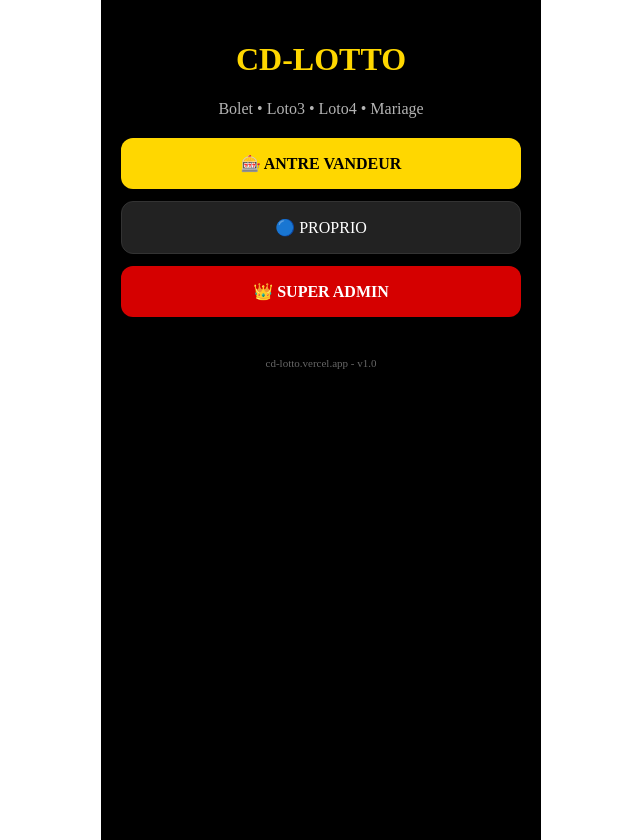
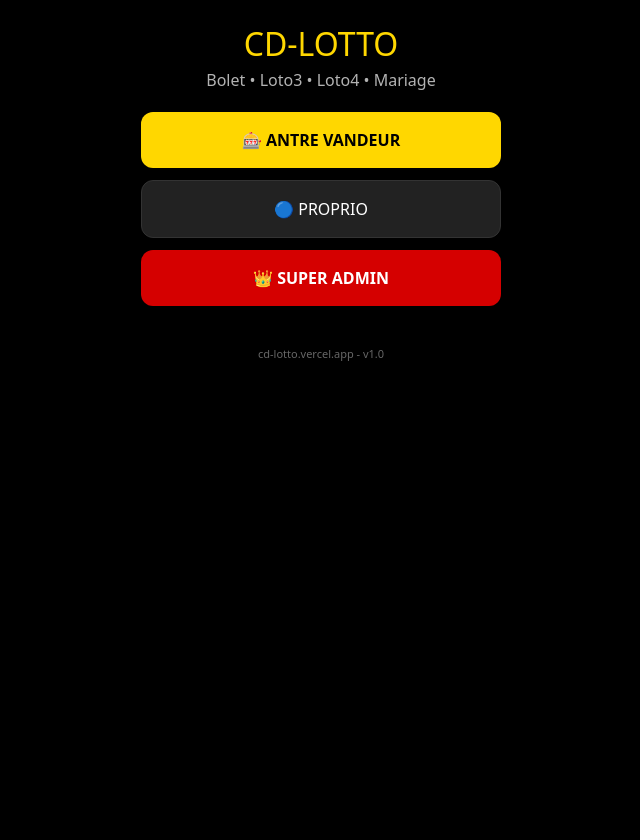
Before and after one commit to cerdieuulysse125-byte/Cd-lotto-, a Next.js app: page / in a window 1280 px wide. Shown: the whole page, without its empty margins (319-959 px from the left). After the commit the page ends 800 px from the top, so only its background shows below. Built offline with nearby package versions, Linux system fonts and the light colour scheme.

Commit message:
Update layout.tsx

```diff
--- a/app/layout.tsx
+++ b/app/layout.tsx
@@ -1,8 +1,2 @@
-import React from "react"
-export default function RootLayout({ children }: { children: React.ReactNode }) {
-  return (
-    <html lang="ht">
-      <body style={{margin:0}}>{children}</body>
-    </html>
-  )
-}
+import "./globals.css"
+export default function RootLayout({children}:{children:React.ReactNode}){return <html><body>{children}</body></html>}
```
